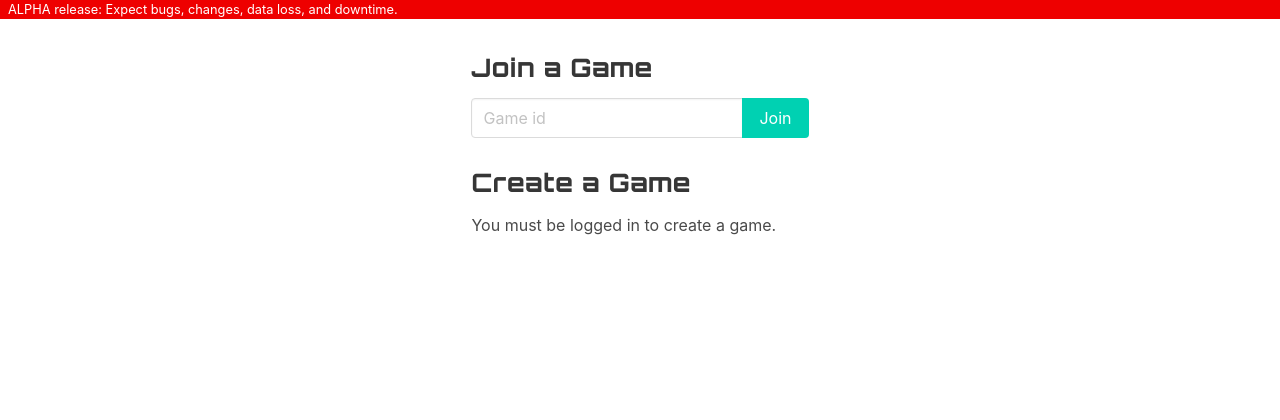
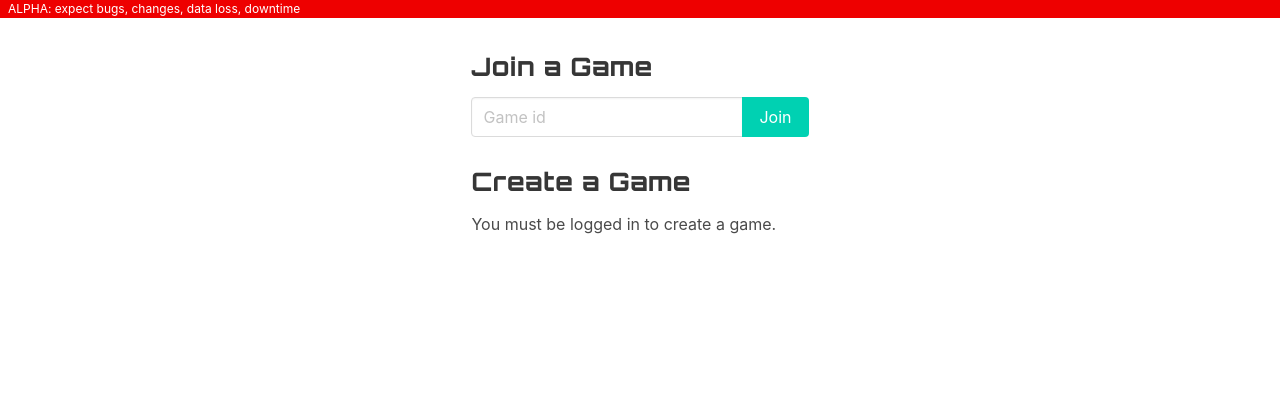
Before and after one commit to taylorvance/hexachromixio, a Django app: page / in a window 1280 px wide. Shown: the part 57-477 px from the top of the page. Run offline with Django 3.2, Linux system fonts and the light colour scheme.

Commit message:
Shorter warning

```diff
--- a/templates/base.html
+++ b/templates/base.html
@@ -90,8 +90,8 @@
 			</div>
 		</nav>
 
-		<div style="background-color:#e00; color:white; font-size:0.8rem; padding-left:0.5rem;">
-			ALPHA release: Expect bugs, changes, data loss, and downtime.
+		<div style="background-color:#e00; color:white; font-size:0.75rem; padding-left:0.5rem;">
+			ALPHA: expect bugs, changes, data loss, downtime
 		</div>
 
 		<section class="section">
```
